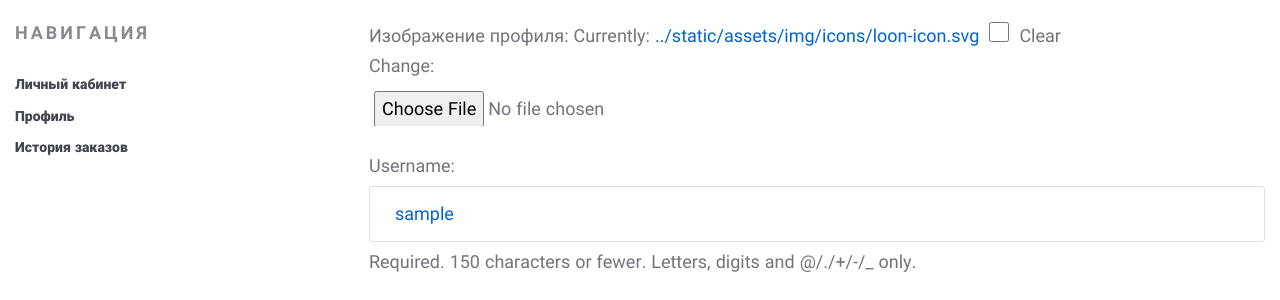
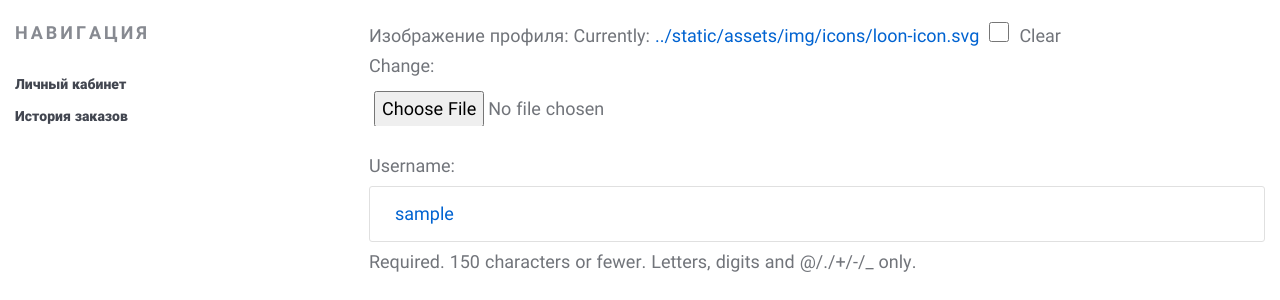
Before and after one commit to elfochka/django_shop, a Django app: page /users/profile/ in a window 1280 px wide. Shown: the part 546-846 px from the top of the page. Run offline with Django 4.2, Linux system fonts and the light colour scheme; the visitor is signed in with stand-in values (Sample User, id 1); parts of the project's set-up code (start-up, migrations or seed data) failed here and were passed over.

Commit message:
Deleted in header <li> profile

```diff
--- a/templates/users/profile.html
+++ b/templates/users/profile.html
@@ -30,8 +30,6 @@
                                 <ul class="menu menu_vt">
                                     <li class="menu-item"><a class="menu-link" href="{% url 'users:account' %}">Личный кабинет</a>
                                     </li>
-                                    <li class="menu-item"><a class="menu-link" href="{% url 'users:profile' %}">Профиль</a>
-                                    </li>
                                     <li class="menu-item"><a class="menu-link" href="#">История заказов</a>
 {#                                        сделал заглушку пока не созданной historyorder.html#}
                                     </li>
```
